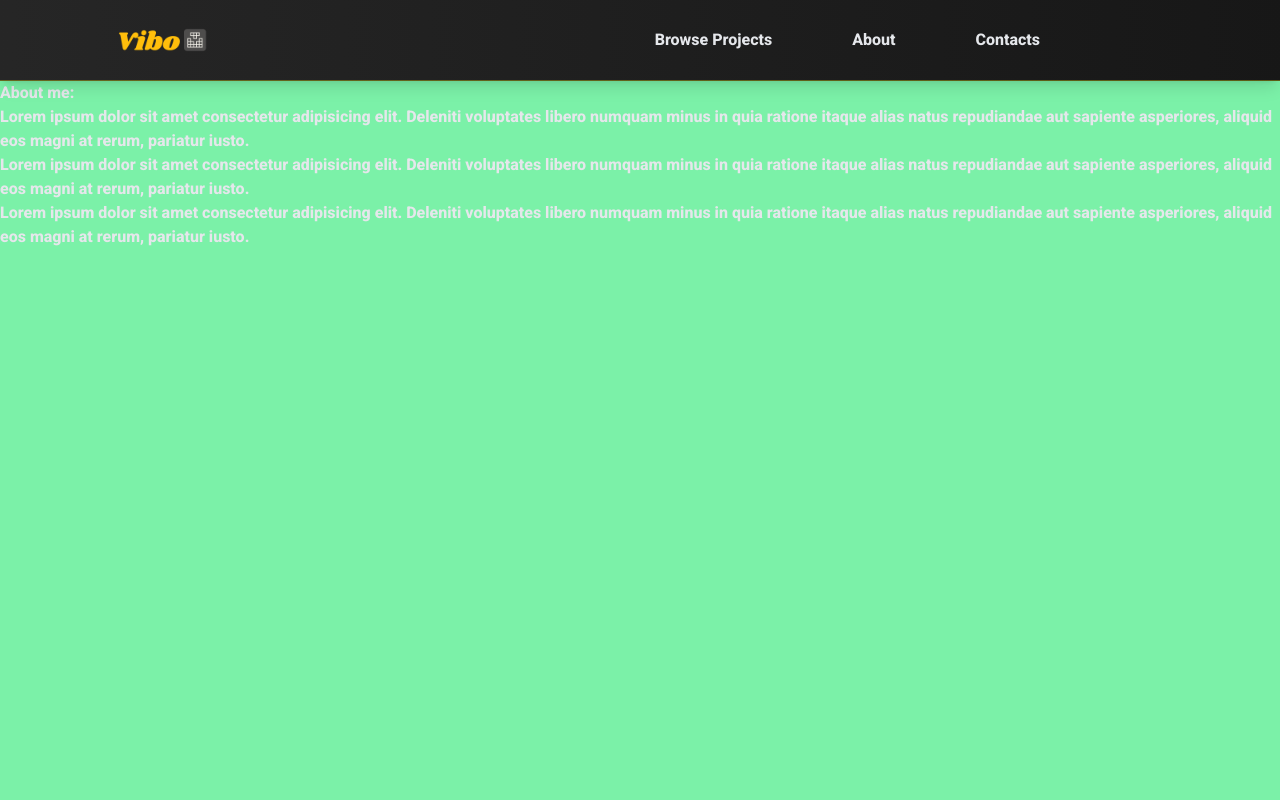
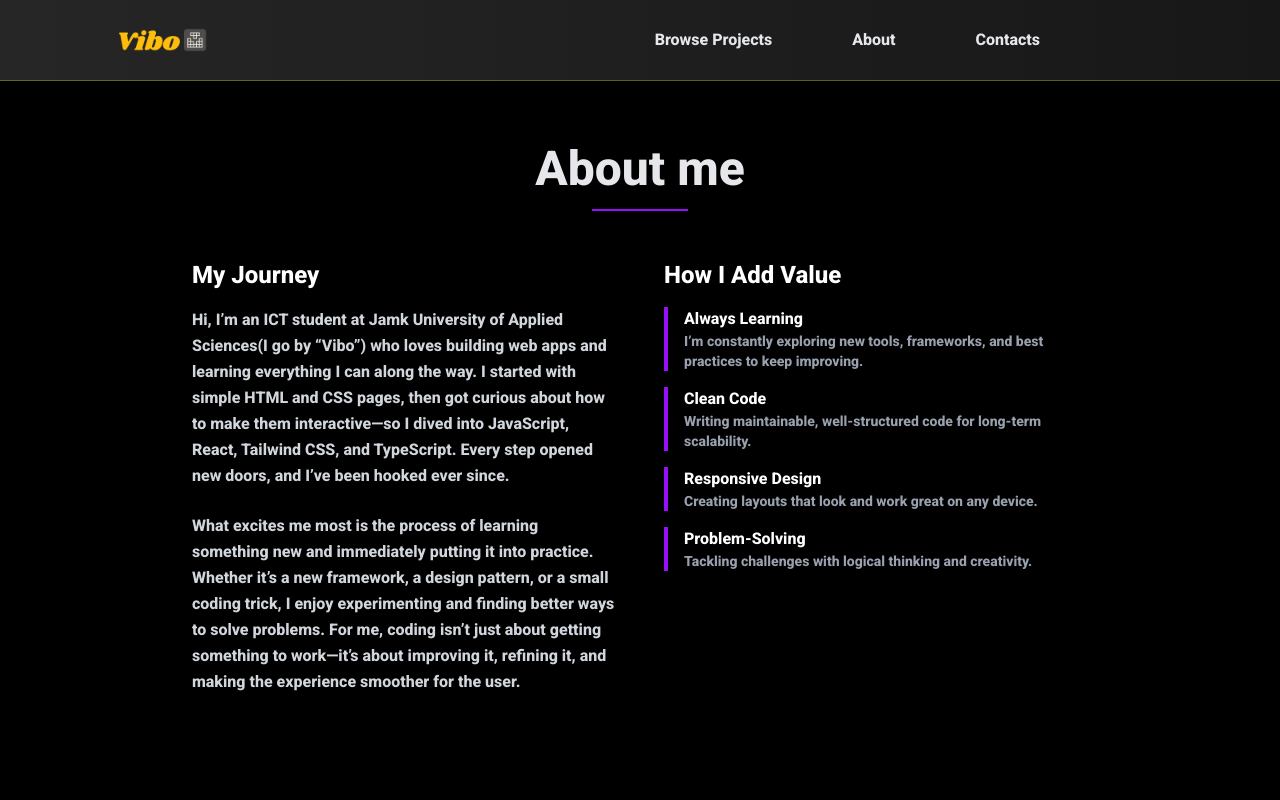
Before and after one commit to viboverse/my-personal-portfolio, a Next.js app: page /about in a window 1280 px wide. Shown: the top 800 px of the page. Built offline with nearby package versions, Linux system fonts and the light colour scheme.

Commit message:
Fix About me page, the footer in all pages

```diff
--- a/src/app/about/page.tsx
+++ b/src/app/about/page.tsx
@@ -1,26 +1,93 @@
-export default function AboutPage() {
+export default function AboutMePage() {
     return (
-        <section className="flex min-h-screen justify-center bg-red-500">
-            <div className="bg-green-300">
-                <h2>About me:</h2>
-                <p>
-                    Lorem ipsum dolor sit amet consectetur adipisicing elit.
-                    Deleniti voluptates libero numquam minus in quia ratione
-                    itaque alias natus repudiandae aut sapiente asperiores,
-                    aliquid eos magni at rerum, pariatur iusto.
-                </p>
-                <p>
-                    Lorem ipsum dolor sit amet consectetur adipisicing elit.
-                    Deleniti voluptates libero numquam minus in quia ratione
-                    itaque alias natus repudiandae aut sapiente asperiores,
-                    aliquid eos magni at rerum, pariatur iusto.
-                </p>
-                <p>
-                    Lorem ipsum dolor sit amet consectetur adipisicing elit.
-                    Deleniti voluptates libero numquam minus in quia ratione
-                    itaque alias natus repudiandae aut sapiente asperiores,
-                    aliquid eos magni at rerum, pariatur iusto.
-                </p>
+        <section className="min-h-screen px-8 py-16">
+            <div className="mx-auto max-w-4xl">
+                <div className="space-y-12">
+                    {/* Header */}
+                    <div className="space-y-4 text-center">
+                        <h1 className="text-4xl md:text-5xl">About me</h1>
+                        <div className="mx-auto h-0.5 w-24 bg-purple-600"></div>
+                    </div>
+
+                    {/* Content Grid */}
+                    <div className="grid gap-12 md:grid-cols-2">
+                        {/* Left Colomns */}
+                        <div className="space-y-6">
+                            <h2 className="mb-4 text-2xl font-medium text-white">
+                                My Journey
+                            </h2>
+                            <p className="leading-relaxed text-gray-300">
+                                Hi, I’m an ICT student at Jamk University of
+                                Applied Sciences(I go by “Vibo”) who loves
+                                building web apps and learning everything I can
+                                along the way. I started with simple HTML and
+                                CSS pages, then got curious about how to make
+                                them interactive—so I dived into JavaScript,
+                                React, Tailwind CSS, and TypeScript. Every step
+                                opened new doors, and I’ve been hooked ever
+                                since.
+                            </p>
+                            <p className="leading-relaxed text-gray-300">
+                                What excites me most is the process of learning
+                                something new and immediately putting it into
+                                practice. Whether it’s a new framework, a design
+                                pattern, or a small coding trick, I enjoy
+                                experimenting and finding better ways to solve
+                                problems. For me, coding isn’t just about
+                                getting something to work—it’s about improving
+                                it, refining it, and making the experience
+                                smoother for the user.
+                            </p>
+                        </div>
+
+                        {/* Right Columns */}
+                        <div className="space-y-6">
+                            <h2 className="mb-4 text-2xl font-medium text-white">
+                                How I Add Value
+                            </h2>
+
+                            <div className="space-y-4">
+                                <div className="border-l-4 border-purple-600 pl-4">
+                                    <h3 className="font-medium text-white">
+                                        Always Learning
+                                    </h3>
+                                    <p className="text-sm text-gray-400">
+                                        I’m constantly exploring new tools,
+                                        frameworks, and best practices to keep
+                                        improving.
+                                    </p>
+                                </div>
+                                <div className="border-l-4 border-purple-600 pl-4">
+                                    <h3 className="font-medium text-white">
+                                        Clean Code
+                                    </h3>
+                                    <p className="text-sm text-gray-400">
+                                        Writing maintainable, well-structured
+                                        code for long-term scalability.
+                                    </p>
+                                </div>
+                                <div className="border-l-4 border-purple-600 pl-4">
+                                    <h3 className="font-medium text-white">
+                                        Responsive Design
+                                    </h3>
+                                    <p className="text-sm text-gray-400">
+                                        Creating layouts that look and work
+                                        great on any device.
+                                    </p>
+                                </div>
+                                <div className="border-l-4 border-purple-600 pl-4">
+                                    <h3 className="font-medium text-white">
+                                        Problem-Solving
+                                    </h3>
+                                    <p className="text-sm text-gray-400">
+                                        Tackling challenges with logical
+                                        thinking and creativity.
+                                    </p>
+                                </div>
+                            </div>
+                        </div>
+                    </div>
+                </div>
             </div>
         </section>
     );
--- a/src/app/layout.tsx
+++ b/src/app/layout.tsx
@@ -2,6 +2,7 @@ import type { Metadata } from "next";
 import "@/styles/globals.css";
 import MainHeader from "@/components/MainHeader";
 import { Roboto } from "next/font/google";
+import Footer from "@/components/Footer";
 
 const roboto = Roboto({
     weight: "800",
@@ -31,6 +32,7 @@ export default function RootLayout({
             <body className={roboto.className}>
                 <MainHeader />
                 <main>{children}</main>
+                <Footer />
             </body>
         </html>
     );
--- a/src/app/page.tsx
+++ b/src/app/page.tsx
@@ -1,12 +1,10 @@
 import MySkills from "@/components/MySkills";
-import Footer from "@/components/Footer";
 import HeroSection from "@/components/HeroSection";
 export default function Home() {
     return (
         <main className="flex flex-col">
             <HeroSection />
             <MySkills />
-      <Footer />
         </main>
     );
 }
```
Lines whose indentation alone changed are shown as unchanged.
